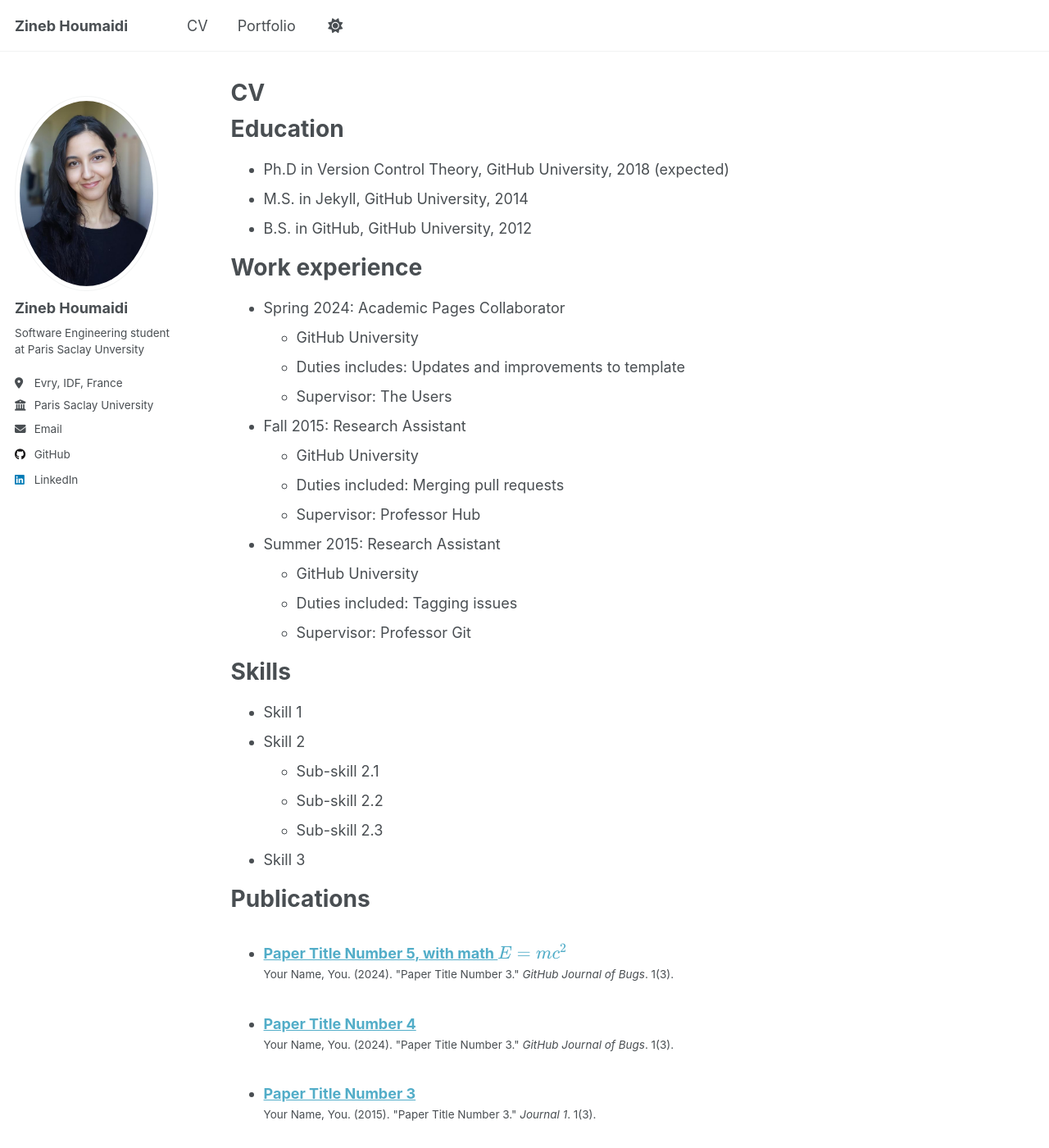
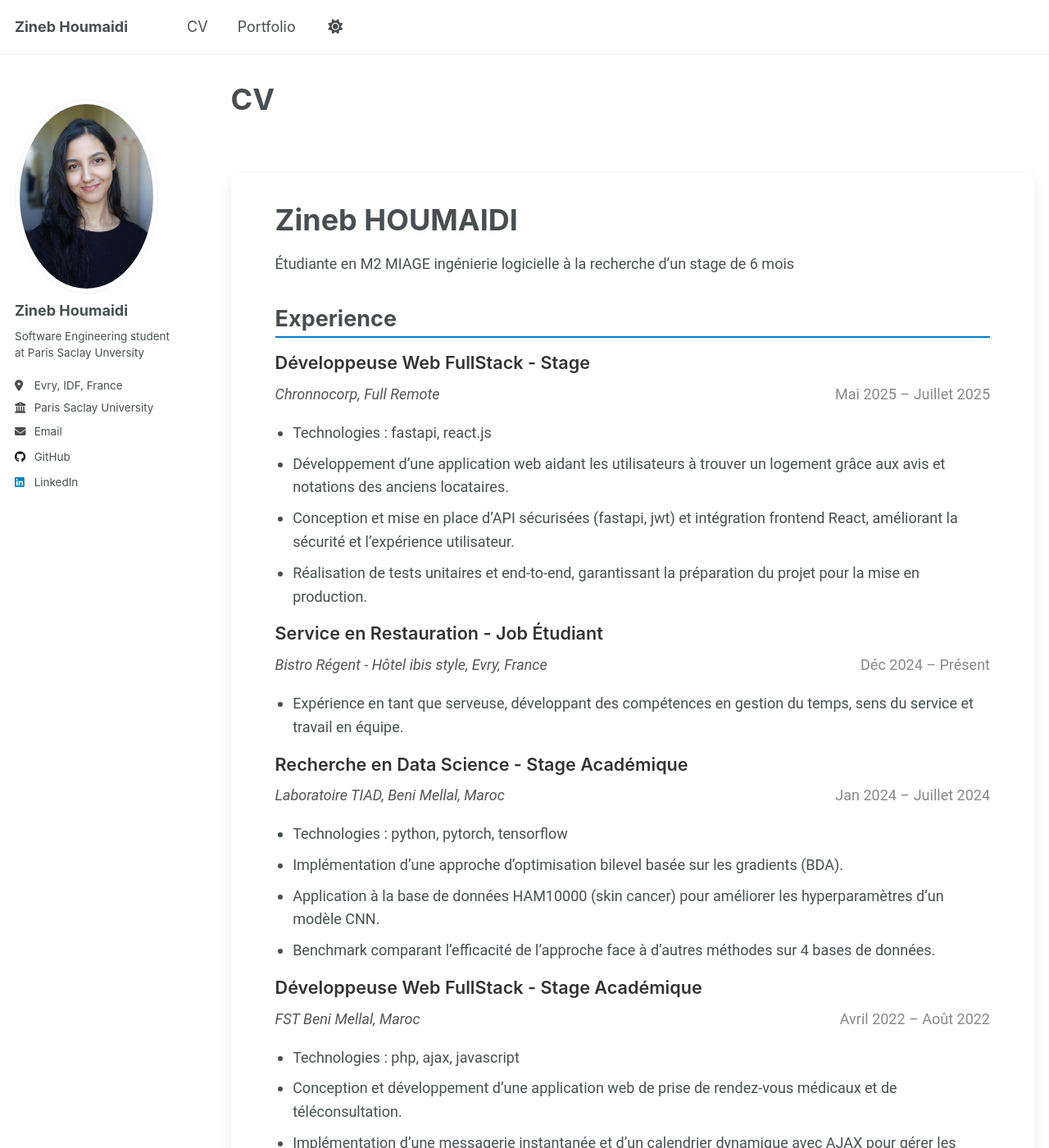
Before and after one commit to Zineb06/Zineb06.github.io, a Jekyll site: the page built from _pages/cv.md, in a window 1280 px wide and 1400 px high. Shown: the whole window at 82% size. Built offline with Jekyll 4.4.1, drawn with Linux system fonts in a browser that asks for light colours; a script that is not in the unit is left out; some of the changed text lies outside the part shown.

Commit message:
dev: ajout des infos du cv

```diff
--- a/_pages/cv.md
+++ b/_pages/cv.md
@@ -7,58 +7,174 @@ redirect_from:
   - /resume
 ---
 
-{% include base_path %}
+<style>
+  body {
+    font-family: "Inter", "Segoe UI", Roboto, sans-serif;
+    /* background-color: #f4f4f4;
+    color: #333; */
+    line-height: 1.7;
+    margin: 0;
+    padding: 0;
+  }
 
-Education
-======
-* Ph.D in Version Control Theory, GitHub University, 2018 (expected)
-* M.S. in Jekyll, GitHub University, 2014
-* B.S. in GitHub, GitHub University, 2012
+  .cv-container {
+    max-width: 1000px;
+    margin: 4rem auto;
+    padding: 2rem 3rem;
+    /* background: #fff; */
+    border-radius: 12px;
+    box-shadow: 0 6px 18px rgba(0,0,0,0.08);
+  }
 
-Work experience
-======
-* Spring 2024: Academic Pages Collaborator
-  * GitHub University
-  * Duties includes: Updates and improvements to template
-  * Supervisor: The Users
+  h1, h2, h3 {
+    /* color: #222; */
+    margin-bottom: 0.5em;
+  }
 
-* Fall 2015: Research Assistant
-  * GitHub University
-  * Duties included: Merging pull requests
-  * Supervisor: Professor Hub
+  h1 {
+    font-size: 2rem;
+  }
 
-* Summer 2015: Research Assistant
-  * GitHub University
-  * Duties included: Tagging issues
-  * Supervisor: Professor Git
+  h2 {
+    font-size: 1.5rem;
+    border-bottom: 2px solid #007acc;
+    padding-bottom: 0.2em;
+    margin-top: 2rem;
+  }
 
-Skills
-======
-* Skill 1
-* Skill 2
-  * Sub-skill 2.1
-  * Sub-skill 2.2
-  * Sub-skill 2.3
-* Skill 3
+  h3 {
+    font-size: 1.2rem;
+    margin-top: 1rem;
+  }
 
-Publications
-======
-  <ul>{% for post in site.publications reversed %}
-    {% include archive-single-cv.html %}
-  {% endfor %}</ul>
+  ul {
+    padding-left: 1.2em;
+    margin-bottom: 1rem;
+  }
 
-Talks
-======
-  <ul>{% for post in site.talks reversed %}
-    {% include archive-single-talk-cv.html  %}
-  {% endfor %}</ul>
+  li {
+    margin-bottom: 0.5em;
+  }
 
-Teaching
-======
-  <ul>{% for post in site.teaching reversed %}
-    {% include archive-single-cv.html %}
-  {% endfor %}</ul>
+  .section-title {
+    color: #007acc;
+    margin-top: 2rem;
+    margin-bottom: 0.5rem;
+    font-weight: 600;
+  }
 
-Service and leadership
-======
-* Currently signed in to 43 different slack teams
+  .position {
+    font-weight: 600;
+    color: #333;
+  }
+
+  .company {
+    font-style: italic;
+    color: #555;
+  }
+
+  .date {
+    float: right;
+    color: #888;
+  }
+
+  .skills ul {
+    columns: 2;
+  }
+
+  .contact {
+    margin-top: 2rem;
+    font-style: italic;
+    color: #444;
+  }
+
+  a {
+    color: #007acc;
+    text-decoration: none;
+  }
+
+  a:hover {
+    text-decoration: underline;
+  }
+
+</style>
+
+<div class="cv-container">
+
+  <h1>Zineb HOUMAIDI</h1>
+  <p>Étudiante en M2 MIAGE ingénierie logicielle à la recherche d’un stage de 6 mois</p>
+
+  <h2>Experience</h2>
+
+  <div>
+    <h3 class="position">Développeuse Web FullStack - Stage</h3>
+    <span class="company">Chronnocorp, Full Remote</span> <span class="date">Mai 2025 – Juillet 2025</span>
+    <ul>
+      <li>Technologies : fastapi, react.js</li>
+      <li>Développement d’une application web aidant les utilisateurs à trouver un logement grâce aux avis et notations des anciens locataires.</li>
+      <li>Conception et mise en place d’API sécurisées (fastapi, jwt) et intégration frontend React, améliorant la sécurité et l’expérience utilisateur.</li>
+      <li>Réalisation de tests unitaires et end-to-end, garantissant la préparation du projet pour la mise en production.</li>
+    </ul>
+  </div>
+
+  <div>
+    <h3 class="position">Service en Restauration - Job Étudiant</h3>
+    <span class="company">Bistro Régent - Hôtel ibis style, Evry, France</span> <span class="date">Déc 2024 – Présent</span>
+    <ul>
+      <li>Expérience en tant que serveuse, développant des compétences en gestion du temps, sens du service et travail en équipe.</li>
+    </ul>
+  </div>
+
+  <div>
+    <h3 class="position">Recherche en Data Science - Stage Académique</h3>
+    <span class="company">Laboratoire TIAD, Beni Mellal, Maroc</span> <span class="date">Jan 2024 – Juillet 2024</span>
+    <ul>
+      <li>Technologies : python, pytorch, tensorflow</li>
+      <li>Implémentation d’une approche d’optimisation bilevel basée sur les gradients (BDA).</li>
+      <li>Application à la base de données HAM10000 (skin cancer) pour améliorer les hyperparamètres d’un modèle CNN.</li>
+      <li>Benchmark comparant l’efficacité de l’approche face à d’autres méthodes sur 4 bases de données.</li>
+    </ul>
+  </div>
+
+  <div>
+    <h3 class="position">Développeuse Web FullStack - Stage Académique</h3>
+    <span class="company">FST Beni Mellal, Maroc</span> <span class="date">Avril 2022 – Août 2022</span>
+    <ul>
+      <li>Technologies : php, ajax, javascript</li>
+      <li>Conception et développement d’une application web de prise de rendez-vous médicaux et de téléconsultation.</li>
+      <li>Implémentation d’une messagerie instantanée et d’un calendrier dynamique avec AJAX pour gérer les disponibilités médicales.</li>
+    </ul>
+  </div>
+
+  <h2>Education</h2>
+  <div>
+    <h3 class="position">Université Evry Paris Saclay</h3>
+    <span class="company">Evry, France</span> <span class="date">2024 – 2026</span>
+    <ul>
+      <li>Master MIAGE - Ingénierie logicielle pour le web (Représentante de la promotion M2 MIAGE 2025-2026)</li>
+    </ul>
+  </div>
+
+  <div>
+    <h3 class="position">Université Sultan Mulay Sliman</h3>
+    <span class="company">Beni Mellal, Maroc</span> <span class="date">2018 – 2024</span>
+    <ul>
+      <li>Master Informatique Décisionnelle</li>
+      <li>Licence Sciences et Techniques en Informatique</li>
+      <li>DEUST en MIPC : Diplôme en Mathématiques, Informatique, Physique, Chimie</li>
+    </ul>
+  </div>
+
+  <div>
+    <h3 class="position">Lycée Mulay Rachid</h3>
+    <span class="company">Kasbat Tadla</span> <span class="date">Juin 2018</span>
+    <ul>
+      <li>Baccalauréat Sciences Mathématiques A Internationale option français</li>
+    </ul>
+  </div>
+
+  <p class="contact">
+    📧 Contact: <a href="mailto:zineb.houmaidi@etud.univ-evry.fr">zineb.houmaidi@etud.univ-evry.fr</a>
+  </p>
+
+</div>
```
